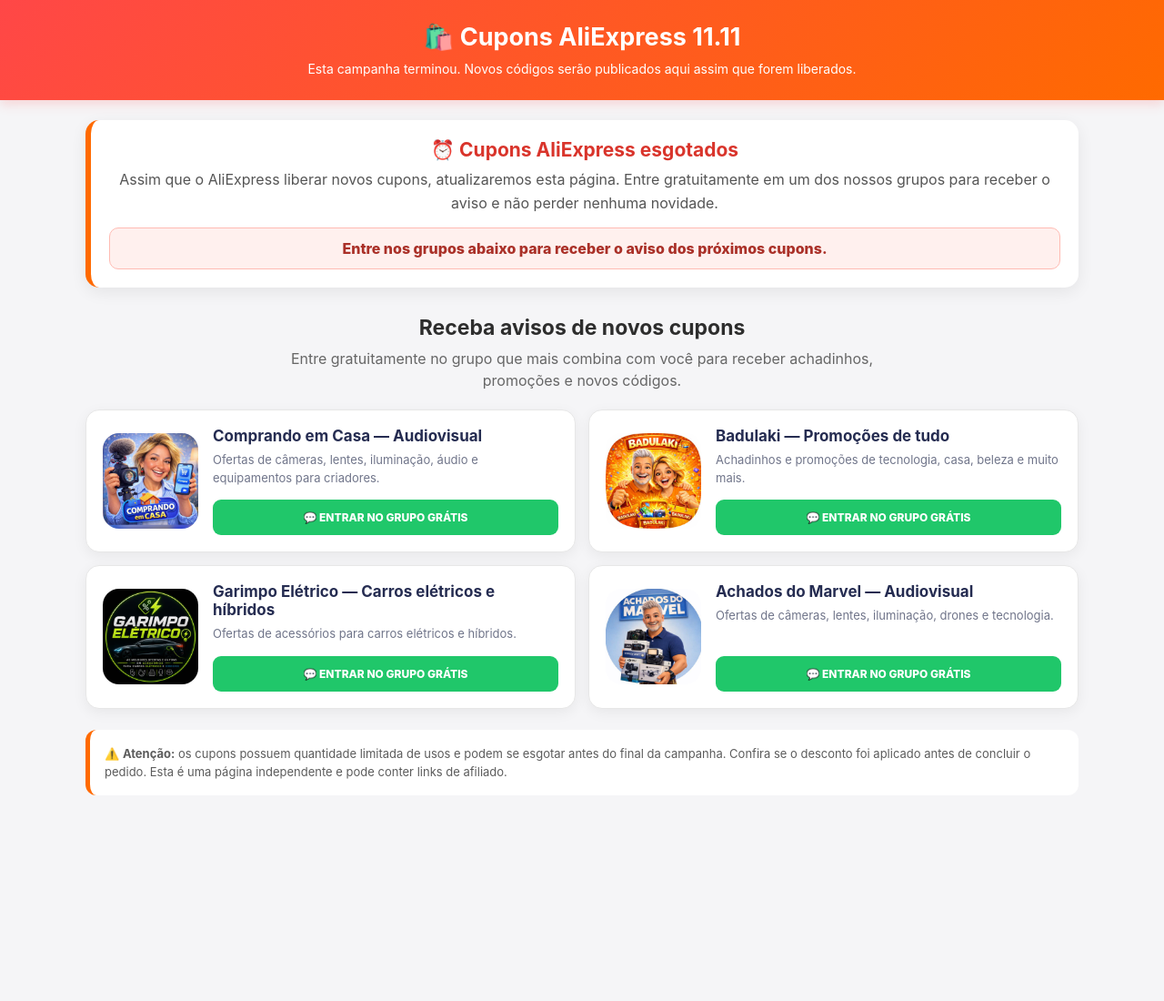
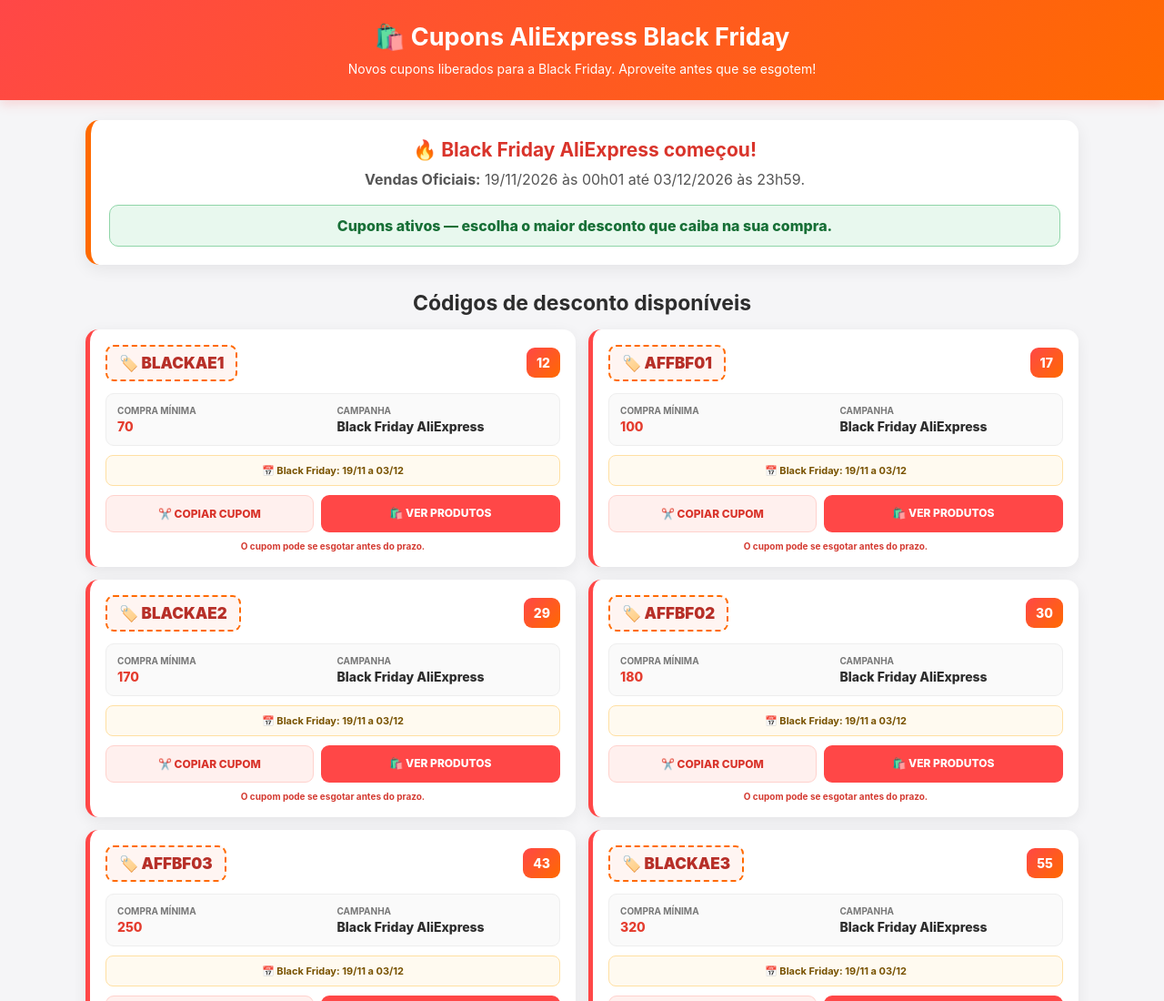
Before and after one commit to comprandoemcasa/cupons, a plain HTML site: page aliexpress.html in a window 1280 px wide. Shown: the top 1100 px of the page at 91% size. Before the commit the page ends 931 px from the top, so only its background shows below. Drawn offline with Linux system fonts and the light colour scheme.

Commit message:
Atualiza cupons da Black Friday

```diff
--- a/aliexpress.html
+++ b/aliexpress.html
@@ -3,19 +3,19 @@
 <head>
 <meta charset="UTF-8">
 <meta name="viewport" content="width=device-width,initial-scale=1">
-<title>Cupons AliExpress 11.11 2026 — até R$ 670 de desconto</title>
-<meta name="description" content="Cupons AliExpress 11.11 atualizados: 22 códigos com até R$ 670 de desconto, válidos até 18/11/2026.">
+<title>Cupons AliExpress Black Friday 2026 — até R$ 680 OFF</title>
+<meta name="description" content="Cupons AliExpress Black Friday 2026: 16 códigos com até R$ 680 de desconto, válidos de 19/11 a 03/12.">
 <meta name="robots" content="index,follow,max-image-preview:large,max-snippet:-1">
 <meta name="theme-color" content="#ff4747">
 <link rel="canonical" href="https://comprandoemcasa.github.io/cupons/aliexpress.html">
 <meta property="og:locale" content="pt_BR">
 <meta property="og:type" content="website">
 <meta property="og:site_name" content="Comprando em Casa">
-<meta property="og:title" content="Cupons AliExpress 11.11 atualizados — até R$ 670 OFF">
-<meta property="og:description" content="Lista atualizada de cupons AliExpress com descontos de até R$ 670.">
+<meta property="og:title" content="Cupons AliExpress Black Friday — até R$ 680 OFF">
+<meta property="og:description" content="Cupons oficiais da Black Friday AliExpress, válidos de 19/11 a 03/12/2026.">
 <meta property="og:url" content="https://comprandoemcasa.github.io/cupons/aliexpress.html">
 <script type="application/ld+json">
-{"@context":"https://schema.org","@type":"WebPage","name":"Cupons AliExpress 11.11 2026","description":"Lista atualizada de cupons AliExpress com descontos de até R$ 670, válidos até 18 de novembro de 2026.","url":"https://comprandoemcasa.github.io/cupons/aliexpress.html","inLanguage":"pt-BR","dateModified":"2026-11-17"}
+{"@context":"https://schema.org","@type":"WebPage","name":"Cupons AliExpress Black Friday 2026","description":"Cupons oficiais da Black Friday AliExpress com descontos de até R$ 680, válidos de 19 de novembro a 3 de dezembro de 2026.","url":"https://comprandoemcasa.github.io/cupons/aliexpress.html","inLanguage":"pt-BR","dateModified":"2026-11-19"}
 </script>
 <style>
 *{box-sizing:border-box;margin:0;padding:0;font-family:-apple-system,BlinkMacSystemFont,"Segoe UI",Roboto,Arial,sans-serif}
@@ -56,13 +56,13 @@ header h1{font-size:27px;margin-bottom:8px} header p{font-size:14px;line-height:
 </head>
 <body>
 <header>
-<h1>🛍️ Cupons AliExpress 11.11</h1>
-<p>Lista atualizada em 17/11 com novos códigos. Aproveite antes que se esgotem!</p>
+<h1>🛍️ Cupons AliExpress Black Friday</h1>
+<p>Novos cupons liberados para a Black Friday. Aproveite antes que se esgotem!</p>
 </header>
 <main class="container">
 <section class="vigencia" id="vigencia">
-<h2>🔥 Cupons atualizados!</h2>
-<p><strong>Vendas Oficiais:</strong> até 18/11/2026 às 23h59.</p>
+<h2>🔥 Black Friday AliExpress começou!</h2>
+<p><strong>Vendas Oficiais:</strong> 19/11/2026 às 00h01 até 03/12/2026 às 23h59.</p>
 <div class="status" id="status">Cupons ativos — escolha o maior desconto que caiba na sua compra.</div>
 </section>
 
@@ -102,9 +102,9 @@ header h1{font-size:27px;margin-bottom:8px} header p{font-size:14px;line-height:
 
 <script>
 const LINK="https://s.click.aliexpress.com/e/_c3aq3bRB";
-const INICIO=new Date("2026-10-29T00:01:00-03:00");
-const FIM=new Date("2026-11-18T23:59:59-03:00");
-const CUPONS=[["AFFNOV01",16,80],["AEMEGA1",16,80],["AFFNOV02",32,180],["AEMEGA2",32,185],["VIVAAE01",40,250],["AFFNOV03",50,290],["AEMEGA3",50,290],["VIVAAE02",55,350],["VAMOS05",70,410],["AEMEGA4",120,720],["AFFNOV04",125,740],["AEMEGA15",170,1000],["AEMEGA5",210,1300],["AEMEGA6",300,1800],["VIVAAE04",335,2100],["AEMEGA7",400,2500],["VIVAAE03",490,3200],["AEMEGA20",465,3300],["AEMEGA19",580,3700],["VAMOS11",580,3700],["AFFNOV22",670,4200],["AEMEGA21",650,4400]];
+const INICIO=new Date("2026-11-19T00:01:00-03:00");
+const FIM=new Date("2026-12-03T23:59:59-03:00");
+const CUPONS=[["BLACKAE1",12,70],["AFFBF01",17,100],["BLACKAE2",29,170],["AFFBF02",30,180],["AFFBF03",43,250],["BLACKAE3",55,320],["AFFBF04",100,600],["BLACKAE4",110,660],["BLACKAE5",205,1250],["BLACKAE6",305,1850],["AFFBF05",330,2000],["AFFBF06",445,2700],["BLACKAE7",460,2800],["AFFBF07",550,3500],["BLACKAE8",590,3800],["AFFBF08",680,4200]];
 
 function renderizar(){
 const lista=document.getElementById("lista-cupons");
@@ -113,8 +113,8 @@ const card=document.createElement("article");
 card.className="cupom"+(c[3]==="FLASH"?" flash":"");
 card.innerHTML=
 '<div class="cupom-topo"><div class="codigo">🏷️ '+c[0]+'</div><div class="desconto">'+c[1]+'</div></div>'+
-'<div class="regras"><div class="regra"><span class="label">Compra mínima</span><span class="valor minimo">'+c[2]+'</span></div><div class="regra"><span class="label">Campanha</span><span class="valor">11.11 AliExpress</span></div></div>'+
-'<div class="validade">📅 Esquenta: 29/10 a 31/10 • Vendas Oficiais: 01/11 a 18/11</div>'+
+'<div class="regras"><div class="regra"><span class="label">Compra mínima</span><span class="valor minimo">'+c[2]+'</span></div><div class="regra"><span class="label">Campanha</span><span class="valor">Black Friday AliExpress</span></div></div>'+
+'<div class="validade">📅 Black Friday: 19/11 a 03/12</div>'+
 '<div class="botoes"><button class="btn copiar" type="button" data-cupom="'+c[0]+'">✂️ COPIAR CUPOM</button><a class="btn produtos" href="'+LINK+'" target="_blank" rel="sponsored noopener noreferrer">🛍️ VER PRODUTOS</a></div>'+
 '<div class="limite">O cupom pode se esgotar antes do prazo.</div>';
 lista.appendChild(card);
@@ -141,9 +141,9 @@ const status=document.getElementById("status");
 secao.style.display=agora<=FIM?"block":"none";
 if(agora<INICIO){
 status.className="status";
-status.textContent="Começa amanhã, 29/10, às 00h01 — deixe os cupons preparados!";
+status.textContent="A Black Friday começa em 19/11 às 00h01.";
 }else if(agora<=FIM){
-vigencia.querySelector("h2").textContent="🔥 Cupons atualizados!";
+vigencia.querySelector("h2").textContent="🔥 Black Friday AliExpress começou!";
 status.className="status";
 status.textContent="Cupons ativos — escolha o maior desconto que caiba na sua compra.";
 }else{
@@ -151,7 +151,7 @@ vigencia.querySelector("h2").textContent="⏰ Cupons AliExpress esgotados";
 vigencia.querySelector("p").textContent="Assim que o AliExpress liberar novos cupons, atualizaremos esta página. Entre gratuitamente em um dos nossos grupos para receber o aviso e não perder nenhuma novidade.";
 status.className="status encerrado";
 status.textContent="Entre nos grupos abaixo para receber o aviso dos próximos cupons.";
-document.querySelector("header p").textContent="Esta campanha terminou. Novos códigos serão publicados aqui assim que forem liberados.";
+document.querySelector("header p").textContent="A Black Friday terminou. Novos códigos serão publicados aqui assim que forem liberados.";
 }
 }
 
```
